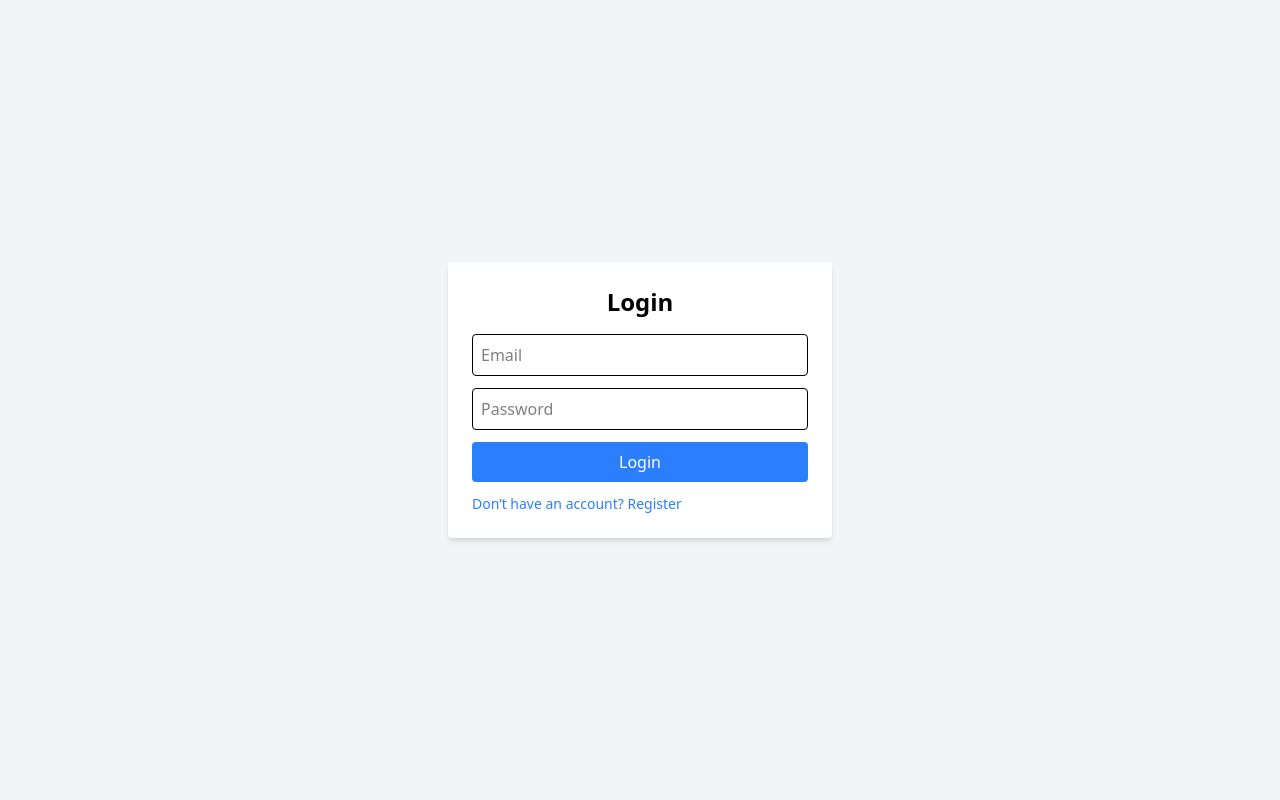
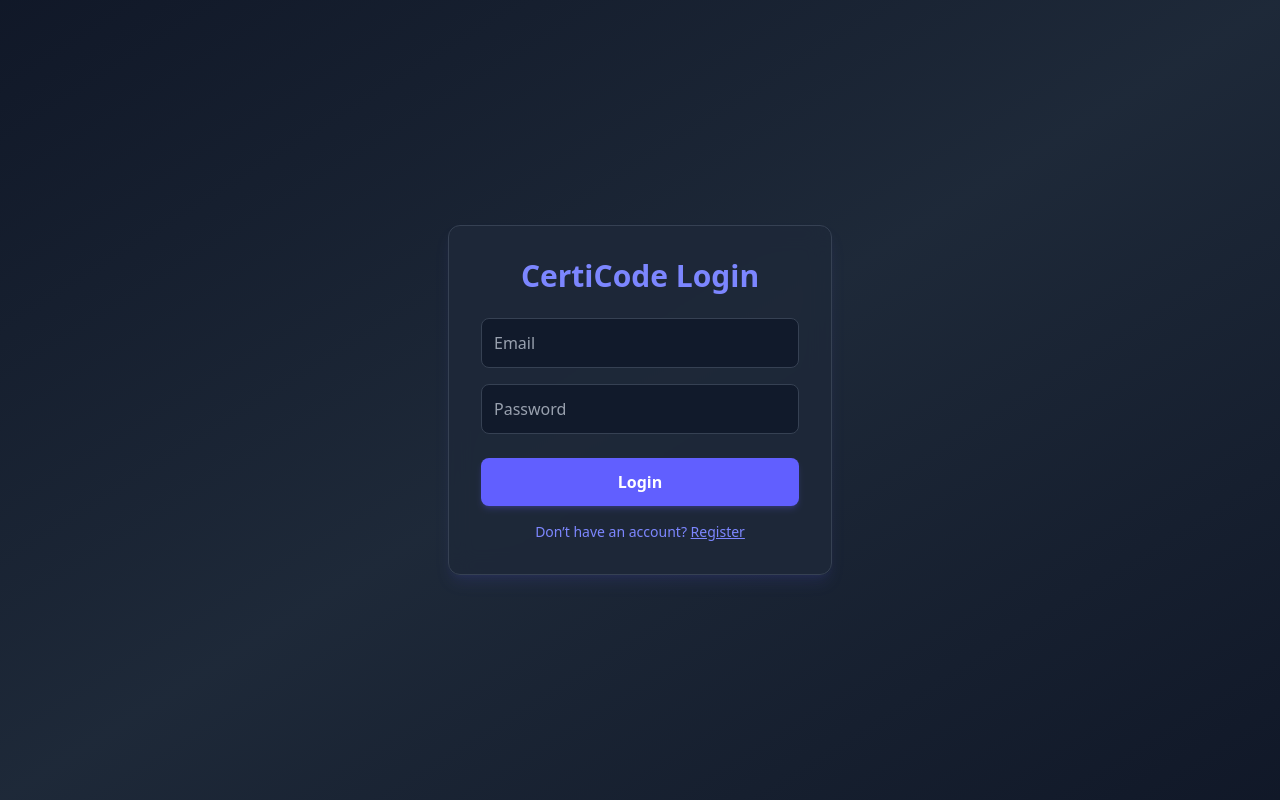
Before and after one commit to rafiq097/CertiCode, a React (Vite) app in the folder frontend/: page /login in a window 1280 px wide. Built offline with nearby package versions, Linux system fonts and the light colour scheme.

Commit message:
modify auth pages

```diff
--- a/frontend/src/pages/LoginPage.tsx
+++ b/frontend/src/pages/LoginPage.tsx
@@ -35,18 +35,25 @@ export default function LoginPage() {
   };
 
   return (
-    <div className="min-h-screen flex items-center justify-center bg-gray-100">
+    <div className="min-h-screen flex items-center justify-center bg-gradient-to-br from-gray-900 via-gray-800 to-gray-900 text-white">
       <form
         onSubmit={handleLogin}
-        className="bg-white p-6 rounded shadow-md w-full max-w-sm"
+        className="bg-gray-800/90 border border-gray-700 rounded-xl p-8 w-full max-w-sm shadow-lg shadow-indigo-500/10 backdrop-blur-md"
       >
-        <h2 className="text-2xl font-bold mb-4 text-center">Login</h2>
-        {error && <p className="text-red-500 mb-2">{error}</p>}
+        <h2 className="text-3xl font-extrabold mb-6 text-center text-indigo-400">
+          CertiCode Login
+        </h2>
+
+        {error && (
+          <p className="text-red-400 bg-red-500/10 p-2 rounded mb-4 text-sm">
+            {error}
+          </p>
+        )}
 
         <input
           type="email"
           placeholder="Email"
-          className="w-full p-2 border rounded mb-3"
+          className="w-full p-3 bg-gray-900/80 border border-gray-700 rounded-lg mb-4 text-white placeholder-gray-400 focus:outline-none focus:ring-2 focus:ring-indigo-400 transition"
           value={email}
           onChange={(e) => setEmail(e.target.value)}
         />
@@ -54,23 +61,23 @@ export default function LoginPage() {
         <input
           type="password"
           placeholder="Password"
-          className="w-full p-2 border rounded mb-3"
+          className="w-full p-3 bg-gray-900/80 border border-gray-700 rounded-lg mb-6 text-white placeholder-gray-400 focus:outline-none focus:ring-2 focus:ring-indigo-400 transition"
           value={password}
           onChange={(e) => setPassword(e.target.value)}
         />
 
         <button
           type="submit"
-          className="w-full bg-blue-500 text-white p-2 rounded hover:bg-blue-600"
+          className="w-full bg-indigo-500 hover:bg-indigo-600 text-white p-3 rounded-lg font-semibold shadow-md shadow-indigo-500/20 transition"
         >
           Login
         </button>
 
         <p
-          className="mt-3 text-sm text-blue-500 cursor-pointer"
+          className="mt-4 text-sm text-indigo-400 hover:text-indigo-300 cursor-pointer text-center transition"
           onClick={() => navigate("/register")}
         >
-          Don’t have an account? Register
+          Don’t have an account? <span className="underline">Register</span>
         </p>
       </form>
     </div>
--- a/frontend/src/pages/RegisterPage.tsx
+++ b/frontend/src/pages/RegisterPage.tsx
@@ -33,18 +33,25 @@ export default function RegisterPage() {
   };
 
   return (
-    <div className="min-h-screen flex items-center justify-center bg-gray-100">
+    <div className="min-h-screen flex items-center justify-center bg-gradient-to-br from-gray-900 via-gray-800 to-gray-900 text-white">
       <form
         onSubmit={handleRegister}
-        className="bg-white p-6 rounded shadow-md w-full max-w-sm"
+        className="bg-gray-800/90 border border-gray-700 rounded-xl p-8 w-full max-w-sm shadow-lg shadow-indigo-500/10 backdrop-blur-md"
       >
-        <h2 className="text-2xl font-bold mb-4 text-center">Register</h2>
-        {error && <p className="text-red-500 mb-2">{error}</p>}
+        <h2 className="text-3xl font-extrabold mb-6 text-center text-indigo-400">
+          Create Your Account
+        </h2>
+
+        {error && (
+          <p className="text-red-400 bg-red-500/10 p-2 rounded mb-4 text-sm">
+            {error}
+          </p>
+        )}
 
         <input
           type="text"
-          placeholder="Name"
-          className="w-full p-2 border rounded mb-3"
+          placeholder="Full Name"
+          className="w-full p-3 bg-gray-900/80 border border-gray-700 rounded-lg mb-4 text-white placeholder-gray-400 focus:outline-none focus:ring-2 focus:ring-indigo-400 transition"
           value={name}
           onChange={(e) => setName(e.target.value)}
         />
@@ -52,7 +59,7 @@ export default function RegisterPage() {
         <input
           type="email"
           placeholder="Email"
-          className="w-full p-2 border rounded mb-3"
+          className="w-full p-3 bg-gray-900/80 border border-gray-700 rounded-lg mb-4 text-white placeholder-gray-400 focus:outline-none focus:ring-2 focus:ring-indigo-400 transition"
           value={email}
           onChange={(e) => setEmail(e.target.value)}
         />
@@ -60,23 +67,23 @@ export default function RegisterPage() {
         <input
           type="password"
           placeholder="Password"
-          className="w-full p-2 border rounded mb-3"
+          className="w-full p-3 bg-gray-900/80 border border-gray-700 rounded-lg mb-6 text-white placeholder-gray-400 focus:outline-none focus:ring-2 focus:ring-indigo-400 transition"
           value={password}
           onChange={(e) => setPassword(e.target.value)}
         />
 
         <button
           type="submit"
-          className="w-full bg-green-500 text-white p-2 rounded hover:bg-green-600"
+          className="w-full bg-green-500 hover:bg-green-600 text-white p-3 rounded-lg font-semibold shadow-md shadow-green-500/20 transition"
         >
           Register
         </button>
 
         <p
-          className="mt-3 text-sm text-blue-500 cursor-pointer"
+          className="mt-4 text-sm text-indigo-400 hover:text-indigo-300 cursor-pointer text-center transition"
           onClick={() => navigate("/login")}
         >
-          Already have an account? Login
+          Already have an account? <span className="underline">Login</span>
         </p>
       </form>
     </div>
```
